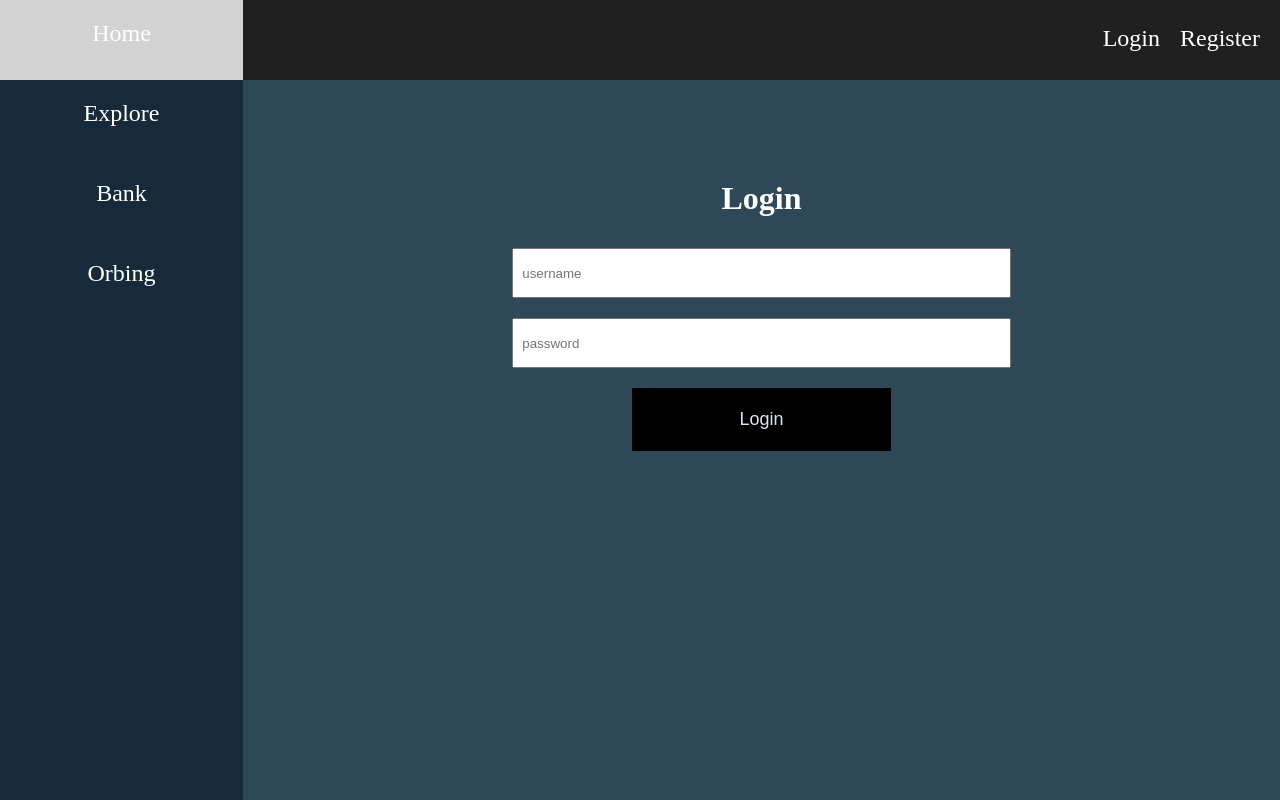
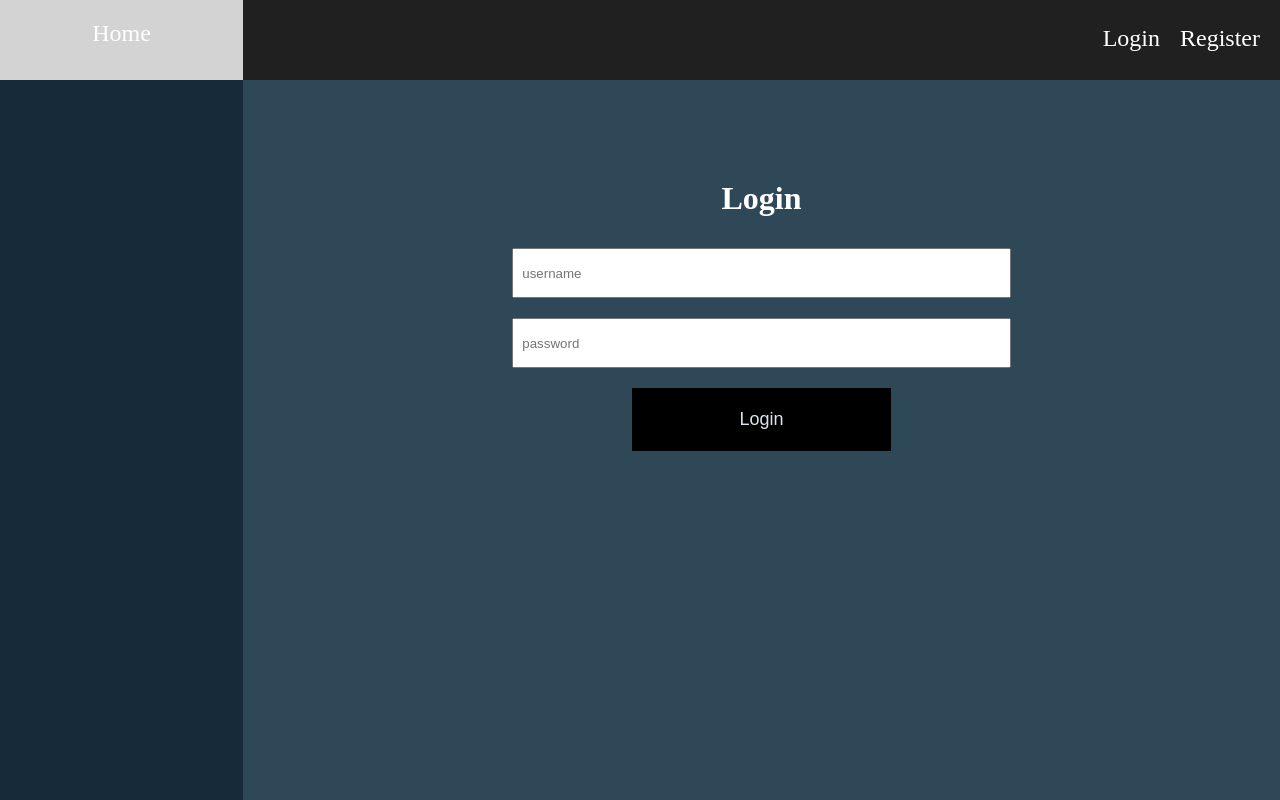
Before and after one commit to theRJMurray/Orbing, a React (Create React App) app: page /login in a window 1280 px wide. Built offline with nearby package versions, Linux system fonts and the light colour scheme.

Commit message:
create PrivateRoutes

```diff
--- a/src/App.js
+++ b/src/App.js
@@ -11,6 +11,7 @@ import { useSelector } from 'react-redux'
 import Register from './Components/Register.js'
 import {  BrowserRouter as Router,  Routes,  Route} from "react-router-dom";
 import history from './history';
+import PrivateRoute from './Components/PrivateRoute.js'
 
 const App = () => {
 	const auth = useSelector(state => state.auth)
@@ -28,9 +29,9 @@ const App = () => {
 				<TopBar />
 					<Routes>
 						<Route exact path="/" element={<Home />} />
-						<Route exact path="/explore" element={<Explore />} />
-						<Route exact path="/bank" element={<Bank />} />
-						<Route exact path="/orbing" element={<Orbing />} />
+						<Route exact path="/explore" element={<PrivateRoute><Explore /></PrivateRoute>} />
+						<Route exact path="/bank" element={<PrivateRoute><Bank /></PrivateRoute>} />
+						<Route exact path="/orbing" element={<PrivateRoute><Orbing /></PrivateRoute>} />
 						<Route exact path="/register" element={<Register />} />
 						<Route exact path="/login" element={<Login />} />
 					</Routes>
--- a/src/Components/Navigation.js
+++ b/src/Components/Navigation.js
@@ -1,5 +1,6 @@
 import { useNavigate  } from 'react-router-dom'
 import { useState } from 'react'
+import { useSelector } from 'react-redux';
 
 const navStyles = {color: 'white', userSelect: 'none', height: 60, fontSize: '1.5em', textAlign: 'center', paddingTop: 20, cursor: 'pointer'};
 
@@ -17,11 +18,16 @@ const MenuItem = ({url, children}) => {
 }
 
 const Navigation = () => {
+    const isAuthenticated = useSelector(state => state.auth.isAuthenticated)
+
     return <div style={{height: '100%', width: 300, background: '#172A3A'}}>
         <MenuItem url={'/'}>Home</MenuItem>
-        <MenuItem url={'/explore'}>Explore</MenuItem>
-        <MenuItem url={'/bank'}>Bank</MenuItem>
-        <MenuItem url={'/orbing'}>Orbing</MenuItem>
+        {isAuthenticated &&
+        <div>
+            <MenuItem url={'/explore'}>Explore</MenuItem>
+            <MenuItem url={'/bank'}>Bank</MenuItem>
+            <MenuItem url={'/orbing'}>Orbing</MenuItem>
+        </div>}
     </div>
 }
 
--- /dev/null
+++ b/src/Components/PrivateRoute.js
@@ -0,0 +1,13 @@
+import React from 'react';
+import { Navigate } from 'react-router-dom';
+import { useSelector } from 'react-redux';
+
+const PrivateRoute = ({ children }) => {
+    // console.log('private route')
+    // const navigate = useNavigate();
+    const isAuthenticated = useSelector(state => state.auth.isAuthenticated)
+
+    return isAuthenticated ? children : <Navigate to="/login" />;
+};
+
+export default PrivateRoute;
```
